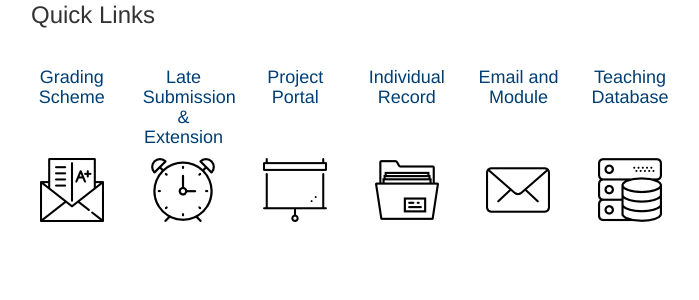
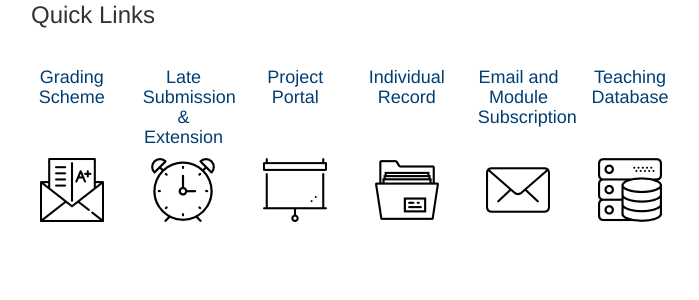
Before and after one commit to yifanthomaswu/KATE-Django, a Django app: template KATE/kateapp/templates/kateapp/personal_page.html in a window 1280 px wide. Shown: the part 348-648 px from the top of the page, without its empty margins (289-988 px from the left). Run offline with Django 3.2, Linux system fonts and the light colour scheme; the template is opened without the code that fills it, so the values that code supplies are empty; some libraries are stand-ins or nearby versions.

Commit message:
added link for email and module subscription

```diff
--- a/KATE/kateapp/templates/kateapp/personal_page.html
+++ b/KATE/kateapp/templates/kateapp/personal_page.html
@@ -86,7 +86,7 @@
                 <h4>Individual Record</h4>
               </div>
               <div class ="col-md-2">
-                <h4>Email and Module</h4>
+                <h4>Email and Module Subscription</h4>
               </div>
               <div class ="col-md-2">
                 <h4>Teaching Database</h4>
@@ -114,7 +114,7 @@
                 </a>
               </div>
               <div class ="col-md-2">
-                <a href="#">
+                <a href="https://dbc.doc.ic.ac.uk/internalreg/">
                 <img src="{% static 'kateapp/images/icon/png/mail.png' %}">
                 </a>
               </div>
```
